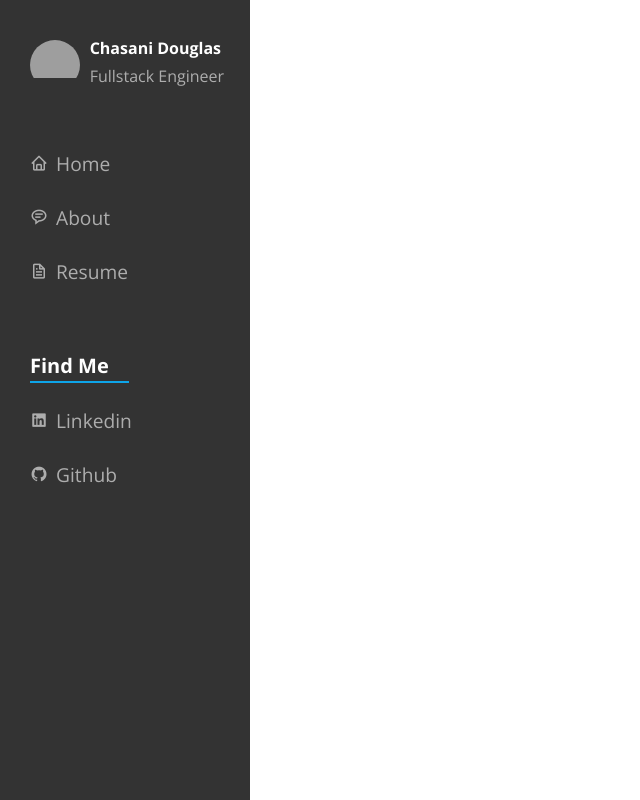
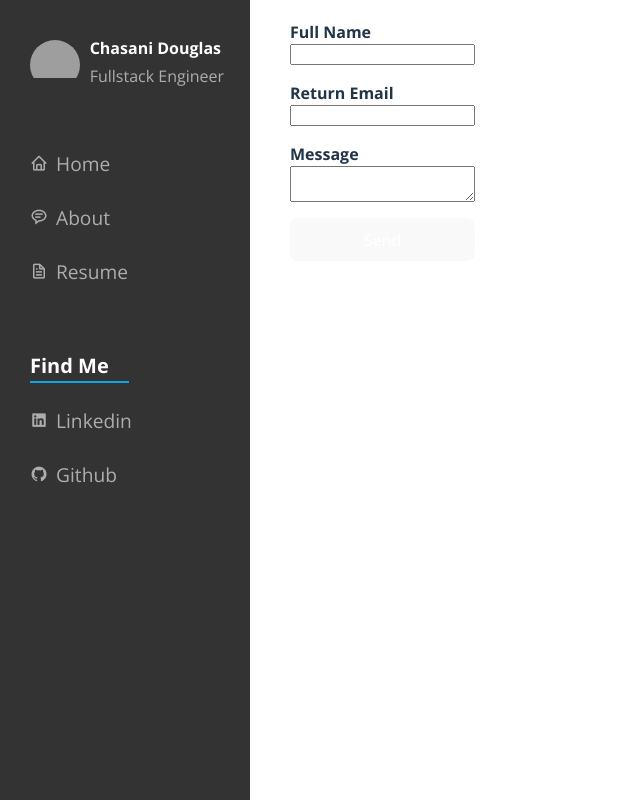
Before and after one commit to chaz9127/chasani-dev, a React (Vite) app: page /contact in a window 1280 px wide. Shown: the whole page, without its empty margins (0-640 px from the left). Built offline with nearby package versions, Linux system fonts and the light colour scheme; grey boxes are pictures that could not be loaded.

Commit message:
hidden contact form for testing in prod

```diff
--- a/src/App.jsx
+++ b/src/App.jsx
@@ -6,6 +6,7 @@ import Home from './pages/Home/Home';
 import About from './pages/About/About';
 import Projects from './pages/Projects/Projects';
 import Resume from './pages/Resume/Resume';
+import Contact from './pages/Contact/Contact';
 import './App.scss';
 
 const App = () => {
@@ -19,6 +20,7 @@ const App = () => {
             <Route path="/about" element={<About />} />
             <Route path="/projects" element={<Projects />} />
             <Route path="/resume" element={<Resume />} />
+            <Route path="/contact" element={<Contact />} />
           </Routes>
         </div>
       </div>
--- /dev/null
+++ b/src/pages/Contact/Contact.jsx
@@ -0,0 +1,56 @@
+import { useState } from 'react';
+import './Contact.scss';
+
+const Contact = () => {
+  const [formData, setFormData] = useState({
+    fullName: '',
+    email: '',
+    message: ''
+  });
+
+  const handleChange = (e) => {
+    setFormData({
+      ...formData,
+      [e.target.name]: e.target.value
+    });
+  };
+
+  return (
+    <form action="https://formsubmit.co/el/xikona" method="POST" className="contact-form">
+      <div className="form-group">
+        <label htmlFor="fullName">Full Name</label>
+        <input
+          type="text"
+          id="fullName"
+          name="fullName"
+          value={formData.fullName}
+          onChange={handleChange}
+        />
+      </div>
+      <div className="form-group">
+        <label htmlFor="email">Return Email</label>
+        <input
+          type="email"
+          id="email"
+          name="email"
+          value={formData.email}
+          onChange={handleChange}
+          required
+        />
+      </div>
+      <div className="form-group">
+        <label htmlFor="message">Message</label>
+        <textarea
+          id="message"
+          name="message"
+          value={formData.message}
+          onChange={handleChange}
+          required
+        ></textarea>
+      </div>
+      <button type="submit">Send</button>
+    </form>
+  );
+};
+
+export default Contact;
--- /dev/null
+++ b/src/pages/Contact/Contact.scss
@@ -0,0 +1,51 @@
+.contact-form {
+    display: flex;
+    flex-direction: column;
+    width: 100%;
+    max-width: 600px;
+    margin: 0 auto;
+
+    .form-group {
+      display: flex;
+      flex-direction: column;
+      margin-bottom: 1rem;
+
+        label {
+          flex: 1;
+          margin-bottom: 0;
+          margin-right: 1rem;
+          font-weight: bold;
+        }
+
+        input {
+          flex: 2;
+          color: white;
+        }
+      }
+
+      &:nth-child(3) {
+        label {
+          font-weight: bold;
+        }
+
+        textarea {
+          width: 100%;
+          color: white;
+        }
+      }
+    }
+
+    button {
+      padding: 0.75rem;
+      border: none;
+      border-radius: 4px;
+      background-color: #007BFF;
+      color: white;
+      font-size: 1rem;
+      cursor: pointer;
+      transition: background-color 0.3s;
+
+      &:hover {
+        background-color: #0056b3;
+      }
+    }
```
